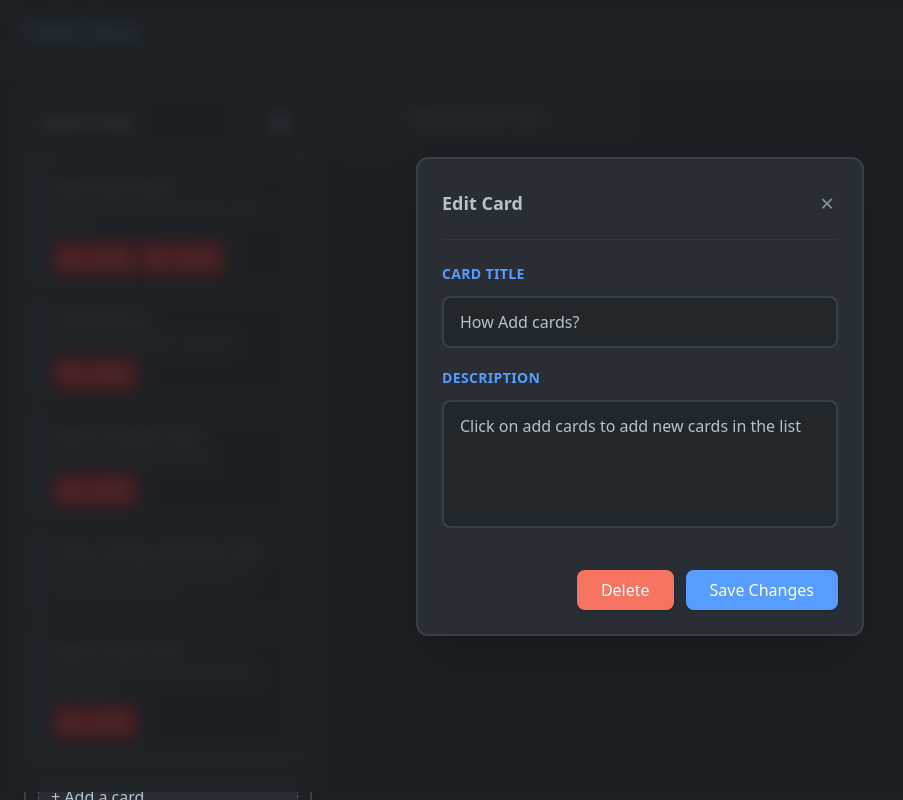
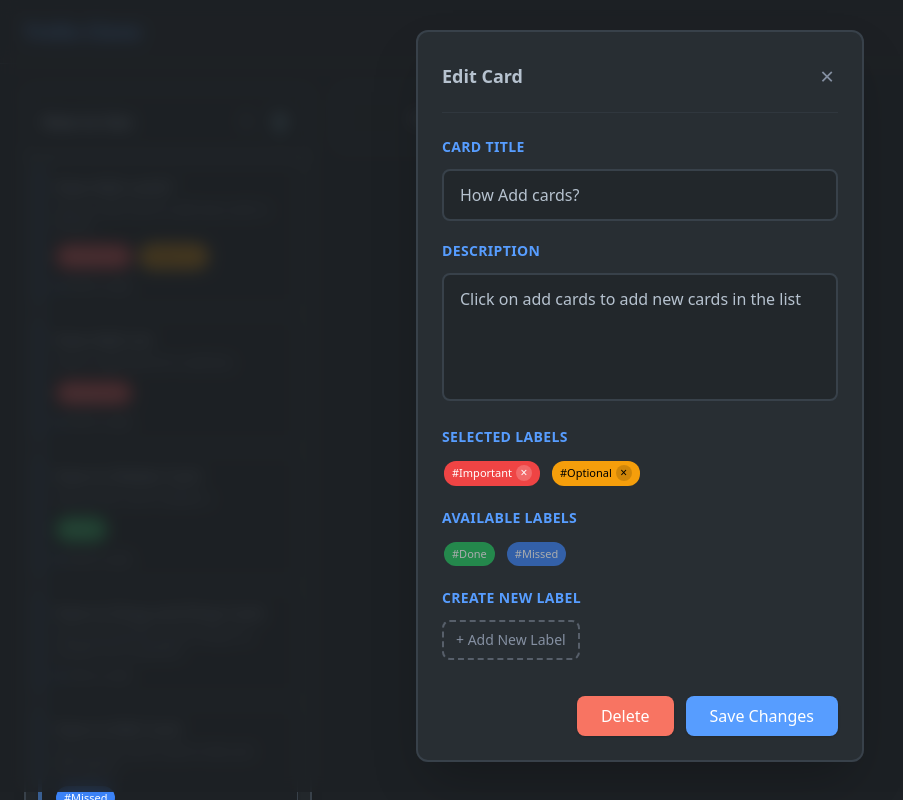
Before and after one commit to Ayush-Tak/taskflow-pro, a React (Vite) app: page / in a window 1280 px wide. Both pictures are taken after a click on the button 168 px from the left and 225 px from the top of the page. Shown: the top 800 px of the page, without its empty margins (0-903 px from the left). Built offline with nearby package versions, Linux system fonts and the light colour scheme.

Commit message:
feat: integrate labels with card modal

```diff
--- a/src/components/Card.jsx
+++ b/src/components/Card.jsx
@@ -26,6 +26,11 @@ const Card = ({ card, listID, wrapperClassName = "" }) => {
 
   // Local state for edited description (used in modal)
   const [editedDescription, setEditedDescription] = useState(card.description);
+
+  // Local state for creating new labels
+  const [isCreatingLabel, setIsCreatingLabel] = useState(false);
+  const [newLabelName, setNewLabelName] = useState("");
+  const [newLabelColor, setNewLabelColor] = useState("blue");
 
   // Create handler functions with proper closure over card data and dispatch
   const { handleDeleteCard, handleEditCardDetails, handleCloseModal } = createCardHandlers(card, listID, dispatch);
@@ -61,13 +66,21 @@ const Card = ({ card, listID, wrapperClassName = "" }) => {
           </p>
         )}
 
+        {/* Card labels - wrap and display properly */}
+        {card.labelIds && card.labelIds.length > 0 && (
+          <div className="flex flex-wrap gap-1 mt-2">
+            {card.labelIds.map((labelId) => {
+              const label = globalLabels.find((l) => l.id === labelId);
+              return label ? (<Label key={label.id} label={label} />) : null;
+            })}
+          </div>
+        )}
+
         {/* Card footer - visual indicator and hint text */}
         <div className="flex items-center justify-between mt-2">
           <div className="flex items-center space-x-1">
-            {card.labelIds && card.labelIds.map((labelId) => {
-              const label = globalLabels.find((l) => l.id === labelId);
-              return label ? (<Label key={label.id} color={label.color} name={label.name} />) : null;
-            })}
+            <div className="w-2 h-2 bg-primary/60 rounded-full"></div>
+            <span className="text-xs text-muted-foreground">Click to edit</span>
           </div>
         </div>
       </div>
@@ -130,6 +143,138 @@ const Card = ({ card, listID, wrapperClassName = "" }) => {
                     className="w-full px-4 py-3 border-2 border-border rounded-lg bg-input text-foreground placeholder-muted-foreground focus:outline-none focus:ring-2 focus:ring-primary focus:border-primary transition-all h-32 resize-none"
                   />
                 </div>
+                {/* Labels section - allows adding/removing labels */}
+                <div className="">
+                  <label className="block text-sm font-semibold mb-3 uppercase tracking-wide text-primary">
+                    Selected Labels
+                  </label>
+                  <div className="flex flex-wrap gap-2 mb-2">
+                    {card.labelIds?.map(labelId =>{
+                      const label = boardData.labels.find(l => l.id === labelId);
+                      return label ? (
+                        <div key={label.id} className="flex items-center">
+                          <Label
+                            label={label}
+                            showRemove={true}
+                            onRemove={() => {
+                              dispatch({type: 'REMOVE_LABEL_FROM_CARD', payload: { listID, cardID: card.id, labelID: label.id }});
+                            }}
+                          />
+                        </div>
+                      ) : null;
+                    })}
+                  </div>
+
+                </div>
+
+                {/* Available Labels Section */}
+                <div className="">
+                  <label className="block text-sm font-semibold mb-3 uppercase tracking-wide text-primary">
+                    Available Labels
+                  </label>
+                  <div className="flex flex-wrap gap-2">
+                    {boardData.labels
+                      .filter(label => !(card.labelIds || []).includes(label.id))
+                      .map(label => (
+                        <button
+                          key={label.id}
+                          type="button"
+                          className="opacity-60 hover:opacity-100 transition"
+                          onClick={(e) => {
+                            e.stopPropagation();
+                            dispatch({
+                              type: "ADD_LABEL_TO_CARD",
+                              payload: { listID, cardID: card.id, labelID: label.id }
+                            });
+                          }}
+                        >
+                          <Label label={label} />
+                        </button>
+                      ))}
+                  </div>
+                </div>
+
+                {/* Create New Label Section */}
+                <div className="">
+                  <label className="block text-sm font-semibold mb-3 uppercase tracking-wide text-primary">
+                    Create New Label
+                  </label>
+                  {!isCreatingLabel ? (
+                    <button
+                      type="button"
+                      className="px-3 py-2 text-sm border-2 border-dashed border-muted-foreground/50 rounded-lg hover:border-primary transition-colors text-muted-foreground hover:text-primary"
+                      onClick={() => setIsCreatingLabel(true)}
+                    >
+                      + Add New Label
+                    </button>
+                  ) : (
+                    <div className="space-y-3 p-3 border-2 border-border rounded-lg bg-muted/10">
+                      <div>
+                        <label className="block text-xs font-medium mb-1">Label Name</label>
+                        <input
+                          type="text"
+                          value={newLabelName}
+                          onChange={(e) => setNewLabelName(e.target.value)}
+                          placeholder="Enter label name..."
+                          className="w-full px-2 py-1 text-sm border border-border rounded bg-input"
+                        />
+                      </div>
+                      <div>
+                        <label className="block text-xs font-medium mb-1">Color</label>
+                        <select
+                          value={newLabelColor}
+                          onChange={(e) => setNewLabelColor(e.target.value)}
+                          className="w-full px-2 py-1 text-sm border border-border rounded bg-input"
+                        >
+                          <option value="red">Red</option>
+                          <option value="yellow">Yellow</option>
+                          <option value="green">Green</option>
+                          <option value="blue">Blue</option>
+                          <option value="purple">Purple</option>
+                          <option value="pink">Pink</option>
+                          <option value="indigo">Indigo</option>
+                          <option value="gray">Gray</option>
+                        </select>
+                      </div>
+                      <div className="flex gap-2">
+                        <button
+                          type="button"
+                          className="px-3 py-1 text-xs bg-primary text-primary-foreground rounded hover:bg-primary/90"
+                          onClick={(e) => {
+                            e.stopPropagation();
+                            if (newLabelName.trim()) {
+                              const newLabel = {
+                                id: `label-${Date.now()}`,
+                                color: newLabelColor,
+                                text: newLabelName.trim()  // Use 'text' instead of 'name' for consistency
+                              };
+                              dispatch({ type: "ADD_LABEL", payload: newLabel });
+                              dispatch({
+                                type: "ADD_LABEL_TO_CARD",
+                                payload: { listID, cardID: card.id, labelID: newLabel.id }
+                              });
+                              setNewLabelName("");
+                              setIsCreatingLabel(false);
+                            }
+                          }}
+                        >
+                          Create & Add
+                        </button>
+                        <button
+                          type="button"
+                          className="px-3 py-1 text-xs bg-muted text-muted-foreground rounded hover:bg-muted/80"
+                          onClick={() => {
+                            setIsCreatingLabel(false);
+                            setNewLabelName("");
+                            setNewLabelColor("blue");
+                          }}
+                        >
+                          Cancel
+                        </button>
+                      </div>
+                    </div>
+                  )}
+                </div>
 
                 {/* Modal action buttons */}
                 <div className="flex justify-end space-x-3 pt-4">
--- a/src/handlers/cardHandlers.js
+++ b/src/handlers/cardHandlers.js
@@ -39,8 +39,8 @@ export const createCardHandlers = (card, listID, dispatch) => {
   const handleEditCardDetails = (editedCardTitle, editedDescription, setIsModalOpen) => (e) => {
     e.preventDefault();
 
-    // Validate input - both title and description must have content
-    if (editedCardTitle.trim() === "" || editedDescription.trim() === "") {
+    // Validate input - only title is required
+    if (editedCardTitle.trim() === "") {
       return;
     }
 
```
